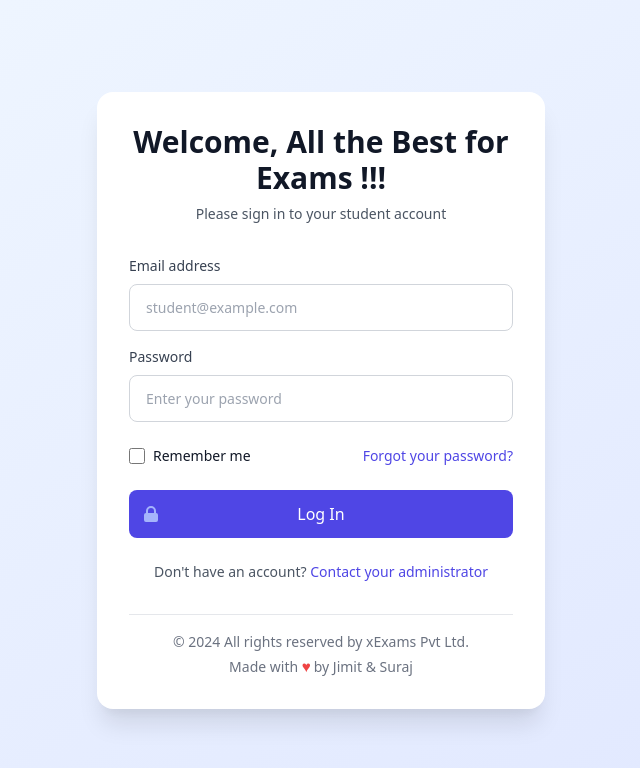
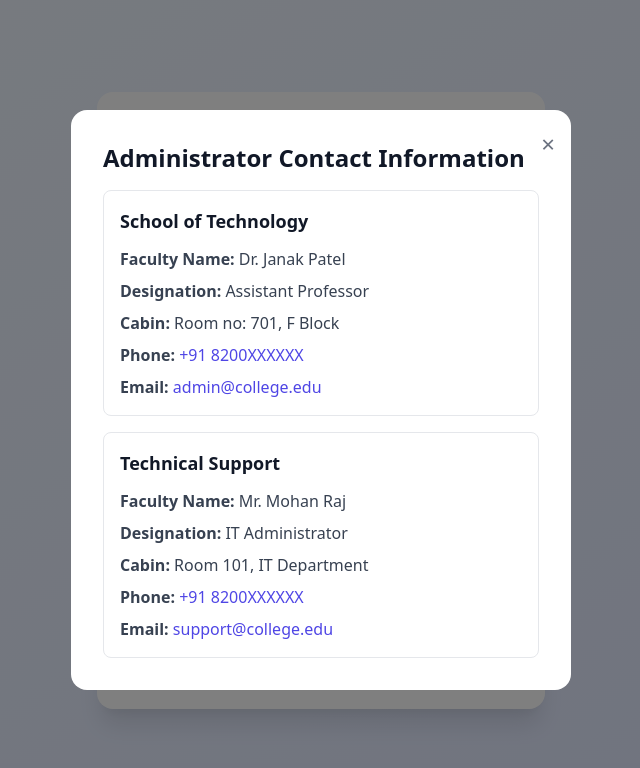
Before and after one commit to jimitk21/xExams_OnlineExamPortal, a plain HTML site: page template/index.html in a window 1280 px wide. Both pictures are taken after a click on the link "Contact your administrator". Shown: the whole page, without its empty margins (319-959 px from the left). Drawn offline with nearby package versions, Linux system fonts and the light colour scheme.

Commit message:
added the contact your adminitrator feature

```diff
--- a/template/index.html
+++ b/template/index.html
@@ -61,6 +61,7 @@
             color: #4f46e5;
             text-decoration: none;
             transition: all 0.3s ease;
+            cursor: pointer;
         }
 
         .link:hover {
@@ -84,7 +85,47 @@
             animation: fadeIn 0.5s ease-out forwards;
         }
 
-        /* New footer styles */
+        /* Modal styles */
+        .modal {
+            display: none;
+            position: fixed;
+            top: 0;
+            left: 0;
+            width: 100%;
+            height: 100%;
+            background-color: rgba(0, 0, 0, 0.5);
+            align-items: center;
+            justify-content: center;
+            z-index: 1000;
+        }
+
+        .modal-content {
+            background: white;
+            padding: 2rem;
+            border-radius: 1rem;
+            width: 90%;
+            max-width: 500px;
+            position: relative;
+            animation: fadeIn 0.3s ease-out;
+        }
+
+        .close-button {
+            position: absolute;
+            top: 1rem;
+            right: 1rem;
+            font-size: 1.5rem;
+            cursor: pointer;
+            color: #6b7280;
+        }
+
+        .admin-card {
+            border: 1px solid #e5e7eb;
+            padding: 1rem;
+            border-radius: 0.5rem;
+            margin-top: 1rem;
+        }
+
+        /* Previous footer styles remain the same */
         .footer {
             border-top: 1px solid #e5e7eb;
             margin-top: 2rem;
@@ -110,7 +151,7 @@
     <div class="login-card animated">
         <!-- Header -->
         <div class="text-center">
-            <h2 class="text-3xl font-bold text-gray-900 mb-2">Welcome, All the Best for Exams !!! </h2>
+            <h2 class="text-3xl font-bold text-gray-900 mb-2">Welcome, All the Best for Exams!!!</h2>
             <p class="text-gray-600 text-sm mb-8">
                 Please sign in to your student account
             </p>
@@ -179,22 +220,52 @@
             <div class="text-center mt-6">
                 <p class="text-sm text-gray-600">
                     Don't have an account?
-                    <a href="#" class="link font-medium">
+                    <a onclick="openModal()" class="link font-medium">
                         Contact your administrator
                     </a>
                 </p>
             </div>
         </form>
 
-        <!-- New Footer -->
+        <!-- Footer -->
         <div class="footer">
             <p>© 2024 All rights reserved by xExams Pvt Ltd.</p>
             <p class="mt-1">Made with <span class="heart-icon">♥</span> by Jimit & Suraj</p>
         </div>
     </div>
 
+    <!-- Admin Contact Modal -->
+    <div id="adminModal" class="modal">
+        <div class="modal-content">
+            <span class="close-button" onclick="closeModal()">&times;</span>
+            <h2 class="text-2xl font-bold text-gray-900 mb-4">Administrator Contact Information</h2>
+
+            <div class="admin-card">
+                <h3 class="font-semibold text-lg text-gray-900">School of Technology</h3>
+                <div class="space-y-2 mt-3">
+                    <p class="text-gray-700"><strong>Faculty Name:</strong> Dr. Janak Patel</p>
+                    <p class="text-gray-700"><strong>Designation:</strong> Assistant Professor</p>
+                    <p class="text-gray-700"><strong>Cabin:</strong> Room no: 701, F Block</p>
+                    <p class="text-gray-700"><strong>Phone:</strong> <a href="tel:+91 8200XXXXXX" class="link">+91 8200XXXXXX</a></p>
+                    <p class="text-gray-700"><strong>Email:</strong> <a href="mailto:admin@college.edu" class="link">admin@college.edu</a></p>
+                </div>
+            </div>
+
+            <div class="admin-card">
+                <h3 class="font-semibold text-lg text-gray-900">Technical Support</h3>
+                <div class="space-y-2 mt-3">
+                    <p class="text-gray-700"><strong>Faculty Name:</strong> Mr. Mohan Raj</p>
+                    <p class="text-gray-700"><strong>Designation:</strong> IT Administrator</p>
+                    <p class="text-gray-700"><strong>Cabin:</strong> Room 101, IT Department</p>
+                    <p class="text-gray-700"><strong>Phone:</strong> <a href="tel:+91 8200XXXXXX" class="link">+91 8200XXXXXX</a></p>
+                    <p class="text-gray-700"><strong>Email:</strong> <a href="mailto:support@college.edu" class="link">support@college.edu</a></p>
+                </div>
+            </div>
+        </div>
+    </div>
+
     <script>
-        // Add some basic form validation
+        // Form validation
         document.querySelector('form').addEventListener('submit', function(e) {
             e.preventDefault();
             const email = document.getElementById('email').value;
@@ -205,9 +276,25 @@
                 return;
             }
 
-            // Here you would typically make an API call to your backend
             console.log('Login attempt:', { email });
         });
+
+        // Modal functions
+        function openModal() {
+            document.getElementById('adminModal').style.display = 'flex';
+        }
+
+        function closeModal() {
+            document.getElementById('adminModal').style.display = 'none';
+        }
+
+        // Close modal when clicking outside
+        window.onclick = function(event) {
+            const modal = document.getElementById('adminModal');
+            if (event.target == modal) {
+                closeModal();
+            }
+        }
     </script>
 </body>
 </html>
```
